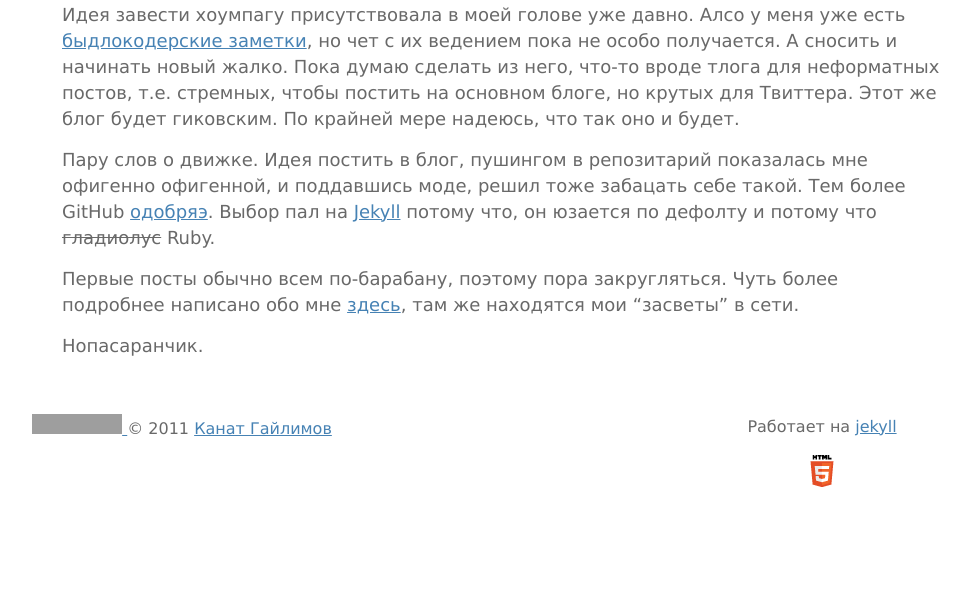
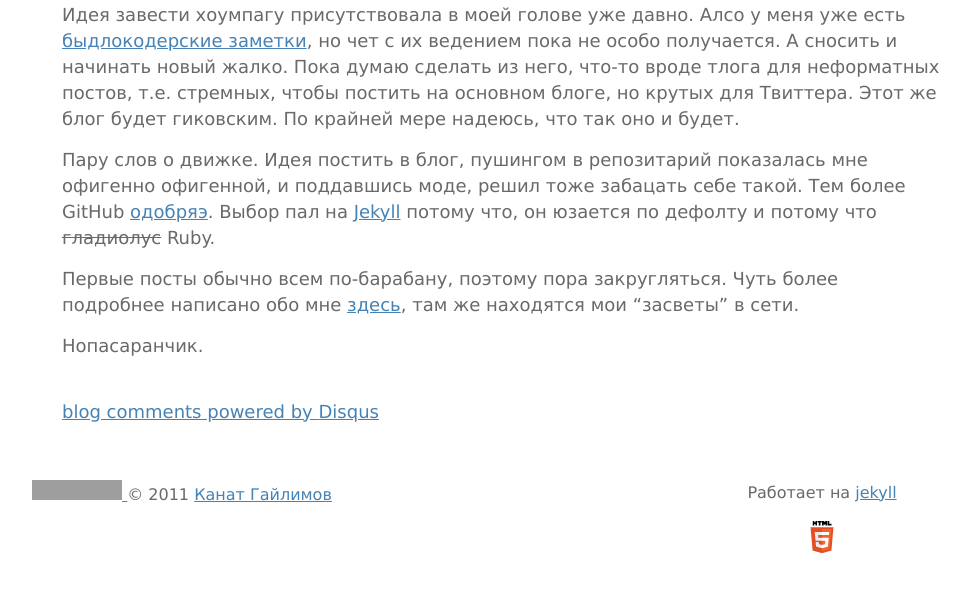
Before and after one commit to gailimov/vis-a-vis.github.com, a Jekyll site: the page built from blog/_posts/2011-08-31-first-went.markdown, in a window 1280 px wide. Shown: the part 320-921 px from the top of the page, without its empty margins (138-1108 px from the left). Built offline with Jekyll 4.4.1, drawn with Linux system fonts in a browser that asks for light colours; Markdown is read by kramdown in place of the engine named in the settings; comment, search, counter and statistics services are not loaded; before the commit the page ends 900 px from its top, so only the background shows below that; grey boxes are pictures that could not be loaded.

Commit message:
Added disqus comments

```diff
--- a/_layouts/post.html
+++ b/_layouts/post.html
@@ -15,3 +15,19 @@
         {{ content }}
     </article>
 </section> <!-- .main -->
+<section id="comments">
+    <div id="disqus_thread"></div>
+    <script type="text/javascript">
+        /* * * CONFIGURATION VARIABLES: EDIT BEFORE PASTING INTO YOUR WEBPAGE * * */
+        var disqus_shortname = 'kanat'; // required: replace example with your forum shortname
+
+        /* * * DON'T EDIT BELOW THIS LINE * * */
+        (function() {
+            var dsq = document.createElement('script'); dsq.type = 'text/javascript'; dsq.async = true;
+            dsq.src = 'http://' + disqus_shortname + '.disqus.com/embed.js';
+            (document.getElementsByTagName('head')[0] || document.getElementsByTagName('body')[0]).appendChild(dsq);
+        })();
+    </script>
+    <noscript>Please enable JavaScript to view the <a href="http://disqus.com/?ref_noscript">comments powered by Disqus.</a></noscript>
+    <a href="http://disqus.com" class="dsq-brlink">blog comments powered by <span class="logo-disqus">Disqus</span></a>
+</section> <!-- #comments -->
--- a/public/css/style.css
+++ b/public/css/style.css
@@ -128,6 +128,8 @@
 
         .main article ul.posts li, .main article ul.tags li {margin: 5px 0}
 
+    #comments {margin: 40px}
+
     footer {
         font-size: 16px;
         text-align: center
```
